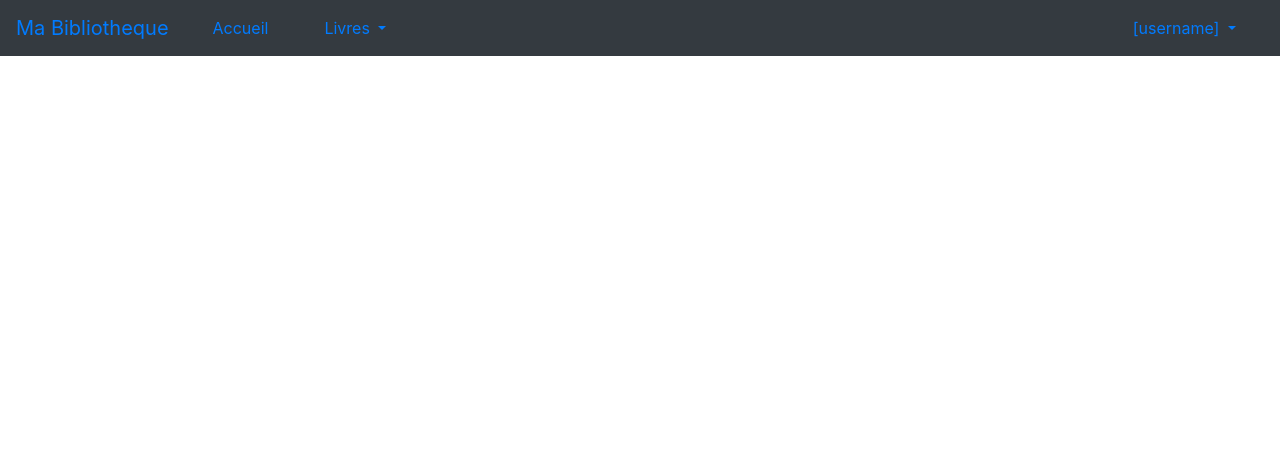
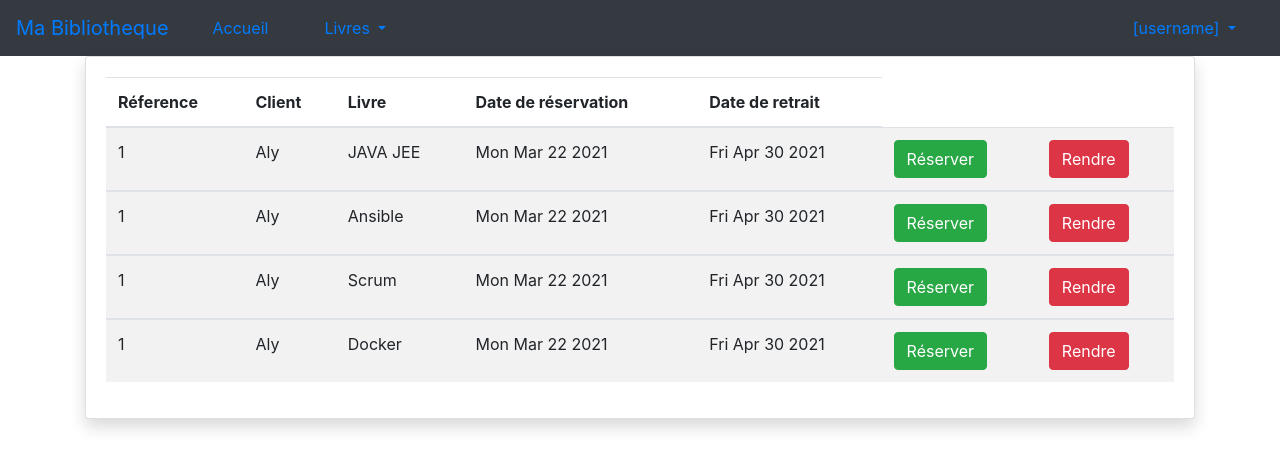
Before and after one commit to system-dev-formations/fil-rouge-aston-1, an Angular app in the folder front/ProjetFilRougeFront/: page /reservations in a window 1280 px wide. Before the commit this address led to /. Shown: the top 468 px of the page. Built offline with nearby package versions, Linux system fonts and the light colour scheme.

Commit message:
pages de reservation et modifications

```diff
--- a/front/ProjetFilRougeFront/src/app/app.component.html
+++ b/front/ProjetFilRougeFront/src/app/app.component.html
@@ -23,6 +23,7 @@
         <div class="dropdown-menu">
           <a class="dropdown-item" routerLink="/ajouter-livre">Ajouter</a>
           <a class="dropdown-item" routerLink="/livres">Lister</a>
+          <a class="dropdown-item" routerLink="/reservations">Lister</a>
         </div>
       </li>
     </ul>
--- a/front/ProjetFilRougeFront/src/app/app.module.ts
+++ b/front/ProjetFilRougeFront/src/app/app.module.ts
@@ -8,6 +8,8 @@ import { AjouterLivreComponent } from './ajouter-livre/ajouter-livre.component';
 import { FormsModule } from '@angular/forms';
 import { UpdateLivreComponent } from './update-livre/update-livre.component';
 import { HttpClientModule } from '@angular/common/http';
+import { ReservationsComponent } from './reservations/reservations.component';
+import { UpdateReservationComponent }  from './update-reservation/update-reservation.component';
 
 
 @NgModule({
@@ -15,7 +17,9 @@ import { HttpClientModule } from '@angular/common/http';
     AppComponent,
     LivresComponent,
     AjouterLivreComponent,
-    UpdateLivreComponent
+    UpdateLivreComponent,
+    ReservationsComponent,
+    UpdateReservationComponent
   ],
   imports: [
     BrowserModule,
--- /dev/null
+++ b/front/ProjetFilRougeFront/src/app/model/Reservation.ts
@@ -0,0 +1,10 @@
+import {Livre} from "./Livre";
+import {Client} from "./Client";
+
+export class Reservation {
+  livre: Livre;
+  client: Client;
+  idReservation: number;
+  dateReservation: Date;
+  dateRetrait: Date;
+}
--- /dev/null
+++ b/front/ProjetFilRougeFront/src/app/reservations/reservations.component.html
@@ -0,0 +1,24 @@
+<div class="container">
+  <div class="card shadow mb-4">
+    <div class="card-body">
+      <table class="table table-striped">
+        <thead>
+        <tr>
+          <th>Réference</th><th>Client</th> <th>Livre</th> <th>Date de réservation</th> <th>Date de retrait</th>
+        </tr>
+        </thead>
+        <tbody *ngFor="let reservation of reservations">
+        <tr>
+          <td>{{reservation.idReservation}}</td>
+          <td>{{reservation.client.nom}}</td>
+          <td>{{reservation.livre.titre}}</td>
+          <td>{{reservation.dateReservation.toDateString()}}</td>
+          <td>{{reservation.dateRetrait.toDateString()}}</td>
+          <td><a class="btn btn-success" [routerLink]="['/updateReservation', reservation.idReservation]">Réserver</a></td>
+          <td><a class="btn btn-danger" (click)="supprimerReservation(reservation)">Rendre</a></td>
+        </tr>
+        </tbody>
+      </table>
+    </div>
+  </div>
+</div>
--- /dev/null
+++ b/front/ProjetFilRougeFront/src/app/reservations/reservations.component.ts
@@ -0,0 +1,47 @@
+import { Component, OnInit } from '@angular/core';
+import {Reservation} from "../model/Reservation";
+import {ReservationService} from "../services/reservation.service";
+import {Router} from "@angular/router";
+
+@Component({
+  selector: 'app-reservations',
+  templateUrl: './reservations.component.html',
+  styleUrls: ['./reservations.component.css']
+})
+export class ReservationsComponent implements OnInit {
+
+  reservations: Reservation[];
+  constructor(private reservationService: ReservationService,
+              private router : Router) {
+    // this.reservations = reservationService.listeReservations();
+  }
+
+  ngOnInit(): void {
+    this.reservations = this.reservationService.listeReservation();
+  }
+
+  // supprimerReservation(reservation : Reservation){
+  //   // console.log(reservation);
+  //   let conf = confirm("Etes-vous sûr ?");
+  // if (conf)
+  //   this.reservationService.supprimerReservation(reservation);
+
+  // }
+  supprimerReservation(reservation: Reservation){
+    let conf = confirm("Etes-vous sûr ?");
+    if (conf)
+      this.reservationService.supprimerReservation(reservation.idReservation).subscribe(() => {
+        console.log("Reservation supprimé");
+        this.SuprimerReservationDuTableau(reservation);
+      });
+
+  }
+  SuprimerReservationDuTableau(reservation : Reservation) {
+    this.reservations.forEach((cur, index) => {
+      if(reservation.idReservation=== cur.idReservation) {
+        this.reservations.splice(index, 1);
+      }
+    });
+  }
+
+}
--- /dev/null
+++ b/front/ProjetFilRougeFront/src/app/services/reservation.service.ts
@@ -0,0 +1,89 @@
+import { Injectable } from '@angular/core';
+import { Reservation } from '../model/Reservation';
+import { Observable } from 'rxjs';
+import { HttpClient, HttpHeaders } from '@angular/common/http';
+import { environment } from '../../environments/environment';
+
+const httpOptions = {
+  headers: new HttpHeaders( {'Content-Type': 'application/json'} )
+  };
+
+@Injectable({
+  providedIn: 'root'
+})
+export class ReservationService {
+  apiURL: string = environment.apiUrl+'reservations';
+
+  reservations: Reservation[];
+  constructor(private http :HttpClient) {
+  }
+
+  listeReservation(): Reservation[] {
+    return [
+      {  livre: { reference: 1211, titre: "JAVA JEE", genre: "Programation", quantite: 300, auteur: "Phillipe" },
+        client: {nom: 'Aly', reference: 12, prenom: 'tata', numeroTel: '12.12', email: 'aly229@' },
+        idReservation: 1,
+        dateReservation: new Date(),
+        dateRetrait: new Date(2021,3,30)
+      },
+      {  livre: { reference: 17110, titre: "Ansible", genre: "Automatisation", quantite: 28, auteur: "Marcel" },
+        client: {nom: 'Aly', reference: 12, prenom: 'tata', numeroTel: '12.12', email: 'aly229@' },
+        idReservation: 1,
+        dateReservation: new Date(),
+        dateRetrait: new Date(2021,3,30)
+      },
+      {  livre: { reference: 1031795, titre: "Scrum", genre: "Gestion projet", quantite: 5, auteur: "Ronaldo" },
+        client: {nom: 'Aly', reference: 12, prenom: 'tata', numeroTel: '12.12', email: 'aly229@' },
+        idReservation: 1,
+        dateReservation: new Date(),
+        dateRetrait: new Date(2021,3,30)
+      },
+      {  livre: { reference: 211, titre: "Docker", genre: "Deploiement", quantite: 100, auteur: "Messi" },
+        client: {nom: 'Aly', reference: 12, prenom: 'tata', numeroTel: '12.12', email: 'aly229@' },
+
+        idReservation: 1,
+        dateReservation: new Date(),
+        dateRetrait: new Date(2021,3,30)
+      }
+    ];
+  }
+  // listeReservation(): Observable<Reservation[]>{
+  //   return this.http.get<Reservation[]>(this.apiURL);
+  // }
+  // ajouterLivre(reservation : Reservation){
+  //   this.reservations.push(reservation);
+  // }
+  ajouterReservation( reservation: Reservation):Observable<Reservation>{
+    return this.http.post<Reservation>(this.apiURL, reservation, httpOptions);
+    }
+
+  // supprimerLivre( reservation: Reservation){
+  //   const index = this.reservations.indexOf(reservation, 0);
+  //   if (index > -1) {
+  //   this.reservations.splice(index, 1);
+  //   }
+  supprimerReservation(ref : number) {
+    const url = `${this.apiURL}/${ref}`;
+    return this.http.delete(url, httpOptions);
+    }
+
+    // consulterLivre(id:number): Reservation{
+    //   return this.reservations.find(l => l.reference== id);
+
+    //   }
+
+    consulterReservation(reference: number): Observable<Reservation> {
+      const url = `${this.apiURL}/${reference}`;
+      return this.http.get<Reservation>(url);
+      }
+
+  //     updateLivre(l:Reservation){
+  //   // console.log(p);
+  //     this.supprimerLivre(l);
+  //     this.ajouterLivre(l);
+
+  // }
+  updateReservation(reservation : Reservation) : Observable<Reservation> {
+    return this.http.put<Reservation>(this.apiURL+"/"+reservation.idReservation, reservation, httpOptions);
+  }
+}
--- /dev/null
+++ b/front/ProjetFilRougeFront/src/app/update-reservation/update-reservation.component.html
@@ -0,0 +1,30 @@
+<div class="container">
+    <div><br>
+        <h2>Modifier une reservation :</h2>
+    </div>
+    <form>
+        <div class="col-sm-2 col-md-2 col-lg-2"><br>
+            <label>Réference reservation</label>
+            <input readonly type="text" [(ngModel)]="currentReservation.idReservation" name="id" class="form-control">
+        </div>
+        <div class="col-sm-4 col-md-4 col-lg-4">
+            <label>livre</label>
+            <input type="text" [(ngModel)]="currentReservation.livre" name="livre" class="form-control">
+        </div>
+        <div class="col-sm-2 col-md-2 col-lg-2">
+            <label>client</label>
+            <input type="text" [(ngModel)]="currentReservation.client" name="client" class="form-control">
+        </div>
+        <div class="col-sm-4 col-md-4 col-lg-4">
+            <label>date reservation </label>
+            <input type="number" [(ngModel)]="currentReservation.dateReservation" name="dateReservation" class="form-control">
+        </div>
+        <div class="col-sm-4 col-md-4 col-lg-4">
+            <label>date retrait </label>
+            <input type="text" [(ngModel)]="currentReservation.dateRetrait" name="dateRetrait" class="form-control">
+        </div>
+        <div class="mt-2">
+            <button type="submit" (click)="updateReservation()" class="btn btn-success">Modifier</button>
+        </div>
+    </form>
+</div>
--- /dev/null
+++ b/front/ProjetFilRougeFront/src/app/update-reservation/update-reservation.component.ts
@@ -0,0 +1,40 @@
+import {Component, OnInit} from '@angular/core';
+import {ActivatedRoute, Router} from '@angular/router';
+import {Reservation} from "../model/Reservation";
+import {ReservationService} from "../services/reservation.service";
+
+@Component({
+  selector: 'app-update-reservation',
+  templateUrl: './update-reservation.component.html',
+  styles: [
+  ]
+})
+export class UpdateReservationComponent implements OnInit {
+  currentReservation = new Reservation();
+
+  constructor(private activatedRoute: ActivatedRoute,
+              private router : Router,
+              private reservationService: ReservationService) { }
+
+  ngOnInit(): void {
+    this.reservationService.consulterReservation(this.activatedRoute.snapshot.params.reference).
+    subscribe( reservation =>{ this.currentReservation = reservation; } ) ;
+
+   }
+
+
+  // updateLivre(reference : number){
+  //   // console.log(this.currentLivre);
+  //   this.livreService.updateLivre(reference);
+  //   this.router.navigate(["livres"]);
+  // }
+  updateReservation() {
+    this.reservationService.updateReservation(this.currentReservation).subscribe(() => {
+      this.router.navigate(['reservations' ]);
+      console.log(this.currentReservation);
+    },
+    (error) => { alert("Problème lors de la modification !"); }
+    );
+  }
+
+}
```
Also changed, not shown: front/ProjetFilRougeFront/src/app/app-routing.module.ts (+6 -1 lines), front/ProjetFilRougeFront/src/app/model/Client.ts (added, +8 -0 lines), front/ProjetFilRougeFront/src/app/reservations/reservations.component.css (added), 1 other file (tests, documents, lock files or other folders).
